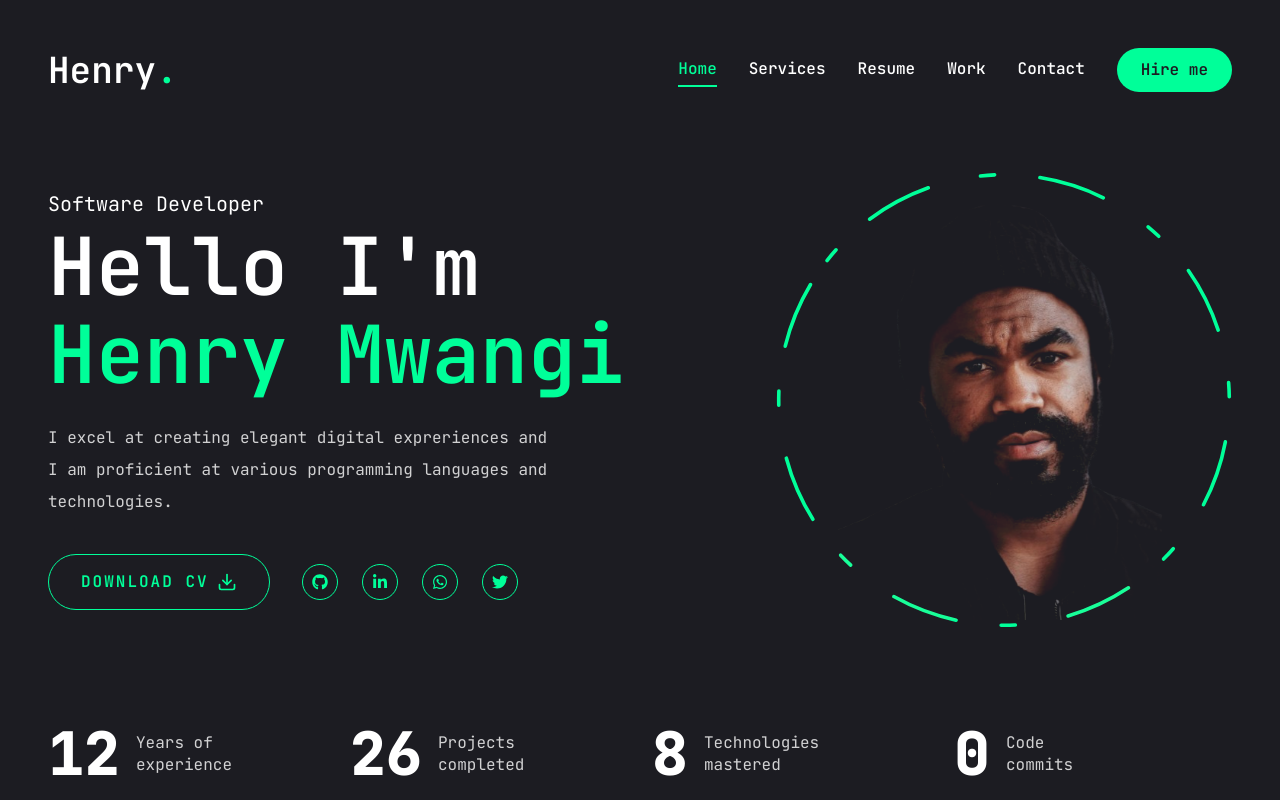
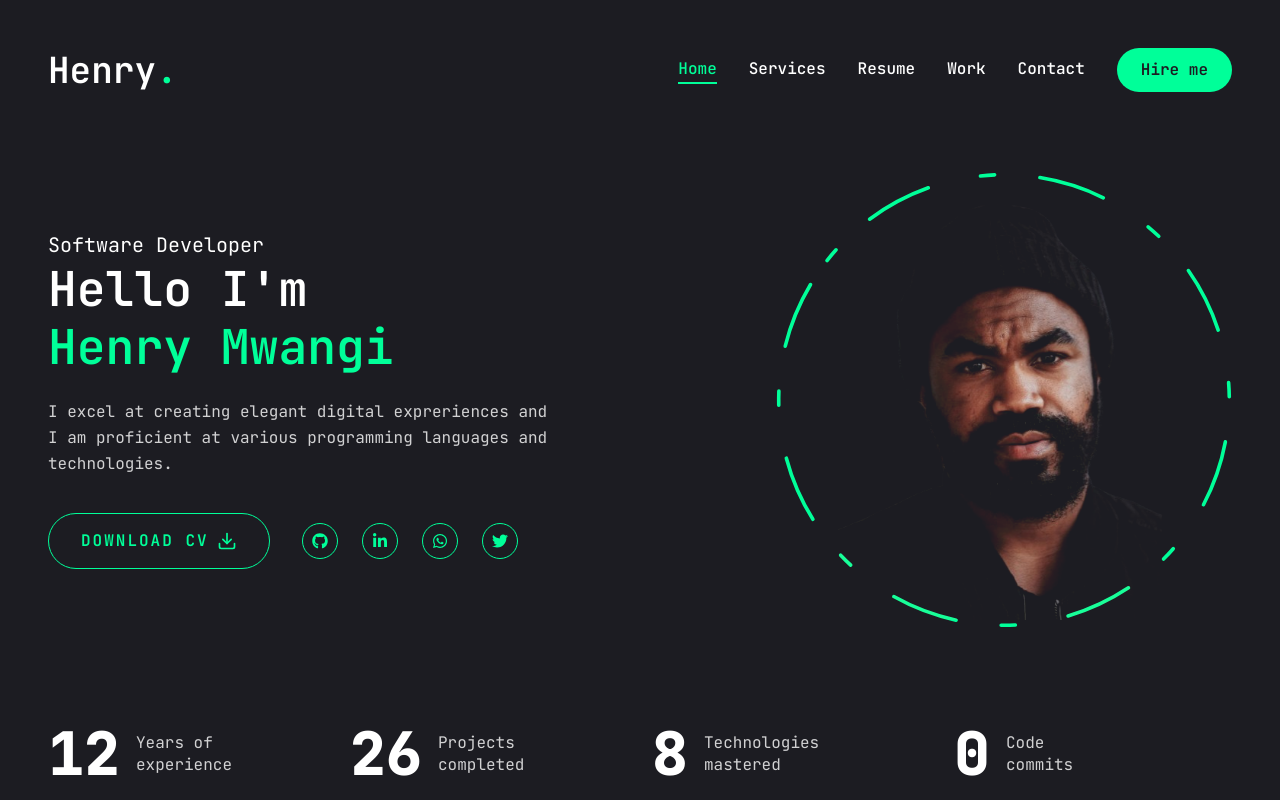
Before and after one commit to HenchaDev/henry-portfolio, a Next.js app: page / in a window 1280 px wide. Built offline with nearby package versions, Linux system fonts and the light colour scheme; no server answers.

Commit message:
working on font sizes

```diff
--- a/app/globals.css
+++ b/app/globals.css
@@ -2,20 +2,23 @@
 @tailwind components;
 @tailwind utilities;
 
-
 @layer base {
   body {
-    @apply font-primary bg-primary text-white leading-loose;
+    @apply font-primary bg-primary text-white leading-relaxed; /* Adjusted leading for better readability */
   }
-  .h1{
-    @apply text-[48px] xl:text-[80px] leading-[1.1] font-semibold;
+
+  .h1 {
+    @apply text-[32px] xl:text-[48px] leading-[1.2] font-semibold; /* Reduced size for h1 */
   }
-  .h2{
-    @apply text-[36px] xl:text-[48px] leading-[1.1] font-semibold;
+
+  .h2 {
+    @apply text-[28px] xl:text-[36px] leading-[1.2] font-semibold; /* Reduced size for h2 */
   }
-  .h3{
-    @apply text-[20px] xl:text-[24px] leading-[1.1] font-semibold;
+
+  .h3 {
+    @apply text-[18px] xl:text-[20px] leading-[1.3] font-semibold; /* Reduced size for h3 */
   }
+
   .text-outline {
     -webkit-text-stroke: 1px #ffffff;
   }
```
